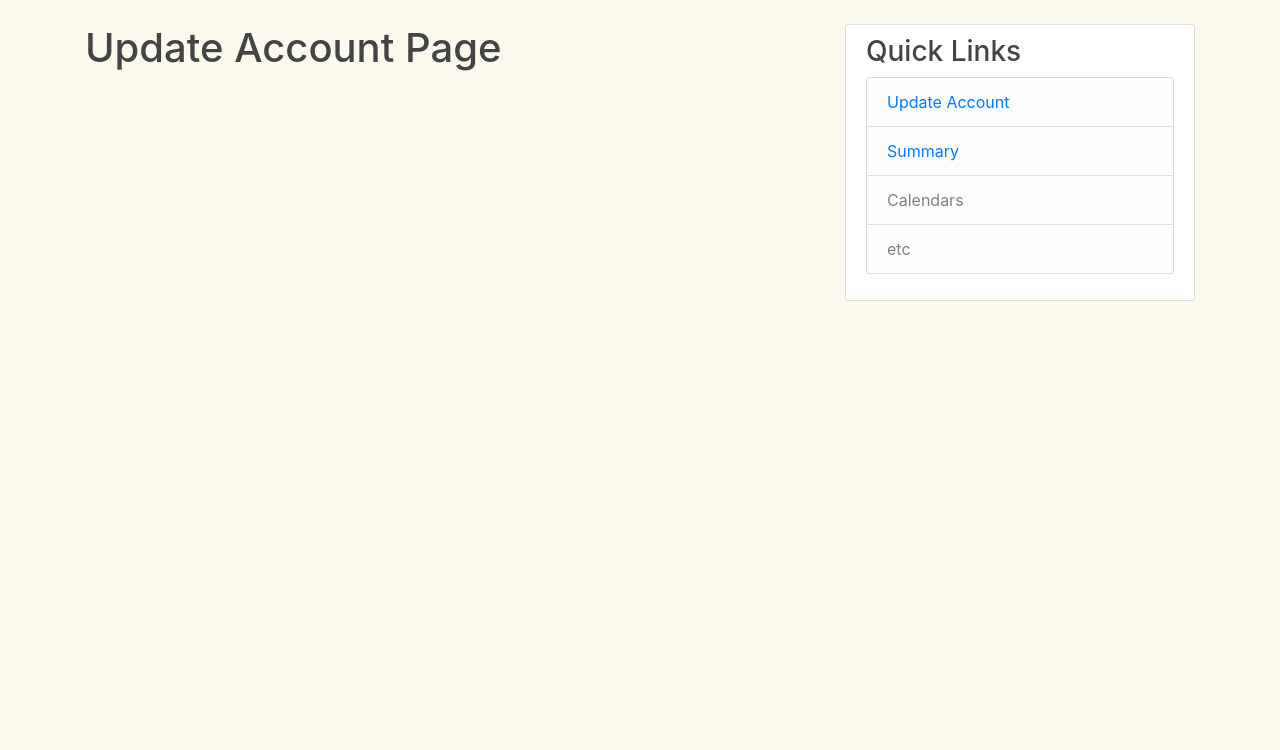
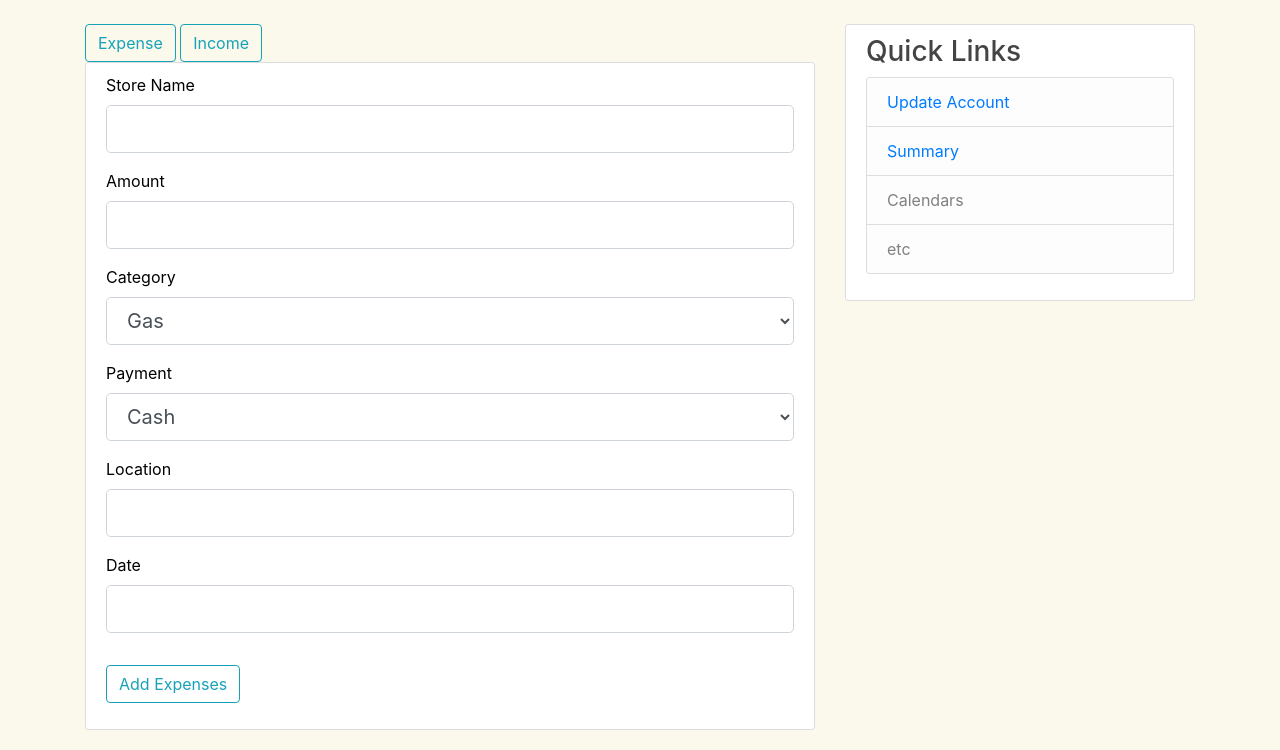
Before and after one commit to albinvinoy/SaveUp, a Flask app: page /updateAccount in a window 1280 px wide. Shown: the part 56-806 px from the top of the page. Before the commit the page ends 357 px from the top, so only its background shows below. Run offline with Flask 2, Linux system fonts and the light colour scheme; the visitor is signed in with stand-in values (Sample User, id 1); some libraries are stand-ins or nearby versions.

Commit message:
created expense and inform form, now work on adding data

```diff
--- a/budgetTracking/forms.py
+++ b/budgetTracking/forms.py
@@ -1,8 +1,51 @@
 from flask_wtf import FlaskForm
 from flask_wtf.file import FileField, FileAllowed
-from wtforms import StringField, PasswordField, SubmitField, BooleanField
+from wtforms import StringField, PasswordField, SubmitField, BooleanField, SelectField, DecimalField
 from wtforms.validators import DataRequired, Length, Email, EqualTo, ValidationError
 from budgetTracking.models import User
+
+#Budget Tracking
+class ExpenseForm(FlaskForm):
+    name = StringField("Store Name", validators=[DataRequired(), Length(min=2, max=20 )])
+    amount = DecimalField("Amount", validators=[DataRequired()], places=2)
+    #picture
+    category = SelectField(label="Category",choices=[
+        ("Gas", "Gas"),
+        ("Insurance", "Insurance"),
+        ("Food", "Food"),
+        ("Movie", "Movie"),
+        ("Entertainment", "Entertainment"),
+        ("Bill", "Bill"),
+        ("Office Supplies", "Office Supplies"),
+        ("Grocery", "Grocery"),
+        ("Mortgage", "Mortgage"),
+        ("Repair", "Repair"),
+        ("Online", "Online"),
+        ("Clothing", "Clothing"),
+        ("Accommodation","Accommodation"),
+        ("Taxi", "Taxi")
+        ])
+
+    payment = SelectField(label="Payment", validators=[DataRequired()], choices=[
+        ("cash", "Cash"),
+        ("card", "Card")])
+
+    location = StringField("Location", validators=[Length(min=2, max=20)])
+    date = StringField("Date", validators=[DataRequired()])
+    submit = SubmitField("Add Expenses")
+
+class IncomeForm(FlaskForm):
+    name = StringField("Name", validators=[DataRequired(), Length(min=2, max=20 )])
+    amount = DecimalField("Amount", validators=[DataRequired()], places=2)
+    #picture
+    category = SelectField(label="Category",choices=[ ("Income", "Income") ])
+    payment = SelectField(label="Payment Method", choices=[
+        ("dd", "Direct Deposit"),
+        ("check", "Check")])
+    date = StringField("Date", validators=[DataRequired()])
+
+    submit = SubmitField("Add Income")
+#Login and registration
 
 class RegisterForm(FlaskForm):
     username = StringField('Username', validators=[DataRequired(), Length(min=2, max=20)])
--- a/budgetTracking/routes.py
+++ b/budgetTracking/routes.py
@@ -1,6 +1,6 @@
 from flask import render_template, url_for, request, redirect, flash
 from budgetTracking import app, db, bcrypt, login_manager
-from budgetTracking.forms import RegisterForm, LoginForm
+from budgetTracking.forms import RegisterForm, LoginForm, ExpenseForm, IncomeForm
 from budgetTracking.models import User
 from flask_login import login_user, current_user, logout_user, login_required
 
@@ -55,14 +55,30 @@ def register():
     return render_template("register.html", form=form)
 
 
-@app.route('/updateAccount')
+@app.route('/updateAccount', methods=["GET", "POST"])
 @login_required
 def updateAccount():
     '''
         This will need login info of the user
         This will add and remove transactions
     '''
-    return render_template("budgetTrack.html")
+    form = ExpenseForm()
+    if request.method == "POST":
+        if request.form.get("btn")=="Expense":
+            print("in expense")
+            form = ExpenseForm()
+        elif request.form.get("btn")=="Income":
+            print("in income")
+            form = IncomeForm()
+        else:
+            if request.form["submit"]=="Add Expenses":
+                print("in Add Expenses")
+                return redirect(url_for('updateAccount'))
+            else:
+                print("in Add Income")
+                return redirect(url_for('updateAccount'))
+
+    return render_template("budgetTrack.html", form=form)
 
 
 @app.route('/summary')
--- a/budgetTracking/templates/budgetTrack.html
+++ b/budgetTracking/templates/budgetTrack.html
@@ -1,5 +1,58 @@
 <!-- This page will add and delete income and expenses -->
 
-{% extends "layout.html" %} {% block content %}
-<h1>Update Account Page</h1>
-{% endblock content %} {% block sidelink %} {% include "sidelink.html" %} {% endblock sidelink %}
+{% extends "layout.html" %}
+
+
+{% block content %}
+
+		<form action="" method="POST" accept-charset="utf-8">
+			{{ form.hidden_tag() }}
+
+					<input type="submit" name="btn" class="btn btn-outline-info"  value="Expense">
+	<input type="submit" name="btn" class="btn btn-outline-info" value="Income">
+
+		</form>
+
+
+	<div class="content-section">
+		<form action="" method="POST" accept-charset="utf-8">
+			{{ form.hidden_tag() }}
+			<fieldset class="form-group">
+
+			{% for fo in form %}
+				{% if fo.widget.input_type != "hidden" %}
+					{% if fo.name != "submit"  %}
+		                <div class="form-group">
+		                    {{ fo.label(class="fo-control-label") }}
+		                    {% if fo.name.errors %}
+		                    {{ fo.name(class="form-control form-control-lg is-invalid") }}
+		                    <div class="invalid-feedback">
+		                        {% for error in form.name.errors %}
+		                        <span>{{ error }}</span>
+		                        {% endfor %}
+		                    </div>
+		                    {% else %}
+		                    {{ fo(class="form-control form-control-lg") }}
+		                    {% endif %}
+		                </div>
+		            {% endif %}
+	            {% endif %}
+
+            {% endfor %}
+
+			</fieldset>
+			 <div class="form-group">
+                {{ form.submit(class="btn btn-outline-info") }}
+            </div>
+		</form>
+
+	</div>
+
+
+
+{% endblock content %}
+
+
+{% block sidelink %}
+	{% include "sidelink.html" %}
+{% endblock sidelink %}
```
Also changed, not shown: budgetTracking/models.py (+12 -2 lines).
